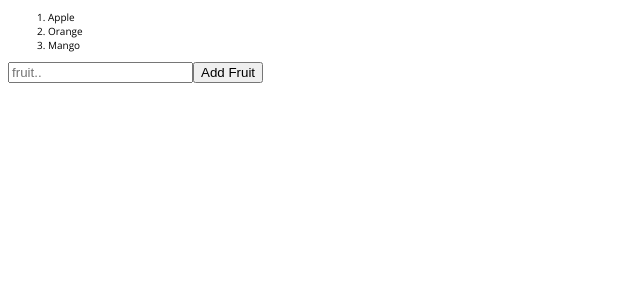
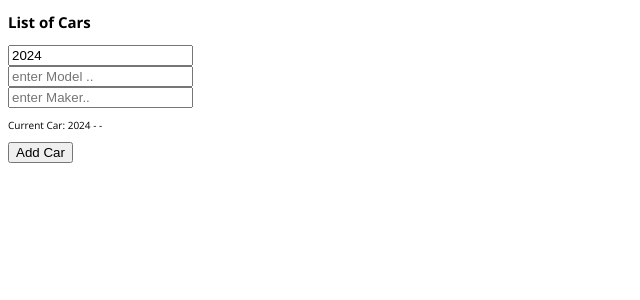
Before and after one commit to Mrufaihi/React-JS-Begineer, a React (Vite) app in the folder my-react-app/: page / in a window 1280 px wide. Shown: the top 300 px of the page, without its empty margins (0-640 px from the left). Built offline with nearby package versions, Linux system fonts and the light colour scheme.

Commit message:
Array Of Objects (Cars)

```diff
--- a/my-react-app/src/App.jsx
+++ b/my-react-app/src/App.jsx
@@ -1,12 +1,12 @@
 // Explain this function in simple terms:
 // imports
 
-import FruitArray from './components/FruitArray';
+import CarArrayOfObj from './components/CarArrayOfObj';
 
 function App() {
   //Props
 
-  return <FruitArray />;
+  return <CarArrayOfObj />;
 }
 // propType;
 
--- /dev/null
+++ b/my-react-app/src/components/CarArrayOfObj.jsx
@@ -0,0 +1,75 @@
+import { useState } from 'react';
+
+function CarArrayOfObj() {
+  const [cars, setCars] = useState([]);
+  const [carYear, setCarYear] = useState(new Date().getFullYear());
+  const [carModel, setCarModel] = useState('');
+  const [carMaker, setCarMaker] = useState('');
+
+  function handleYearChange(e) {
+    setCarYear(e.target.value); //set cars name to current input value
+  }
+  function handleModelChange(e) {
+    setCarModel(e.target.value); //set cars name to current input value
+  }
+  function handleMakerChange(e) {
+    setCarMaker(e.target.value); //set cars name to current input value
+  }
+
+  function handleAddCar() {
+    const newCar = { carYear, carModel, carMaker }; //storing values of inputs in object
+    setCars((c) => [...c, newCar]); // spread prev array , add new object
+
+    // reset value after adding
+    setCarYear(new Date().getFullYear());
+    setCarModel('');
+    setCarMaker('');
+  }
+
+  function handleRemoveCar(index) {
+    // get index of list item clicked
+    setCars((c) => c.filter((_, i) => index !== i)); // IF index of item clicked | IS found by filter index | THEN skip it.
+  }
+
+  return (
+    <div>
+      <h2>List of Cars</h2>
+      <ol>
+        {cars.map((car, index) => (
+          // () => handleRemoveCar(index) | we use arrow fun here so it dont gets called immeiditly
+          <li key={index} onClick={() => handleRemoveCar(index)}>
+            {car.carYear}, {car.carModel}, {car.carMaker}
+          </li>
+        ))}
+      </ol>
+      <input
+        value={carYear}
+        type="number"
+        placeholder="enter Year.."
+        onChange={handleYearChange}
+      />
+      <br />
+      <input
+        value={carModel}
+        type="text"
+        placeholder="enter Model .."
+        onChange={handleModelChange}
+      />
+      <br />
+      <input
+        value={carMaker}
+        type="text"
+        placeholder="enter Maker.."
+        onChange={handleMakerChange}
+      />
+      <br />
+
+      <p>
+        Current Car: {carYear} - {carModel} - {carMaker}
+      </p>
+
+      <button onClick={handleAddCar}>Add Car</button>
+    </div>
+  );
+}
+export default CarArrayOfObj;
```
